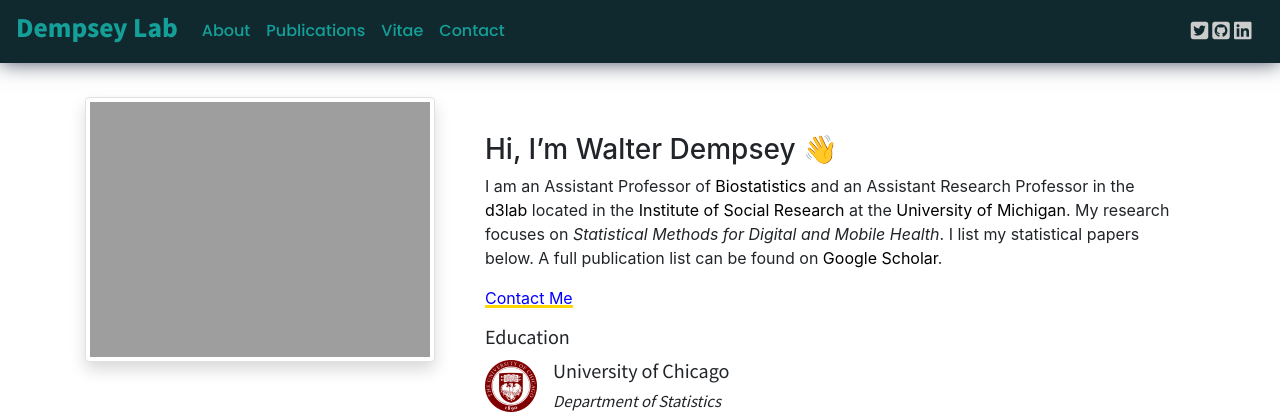
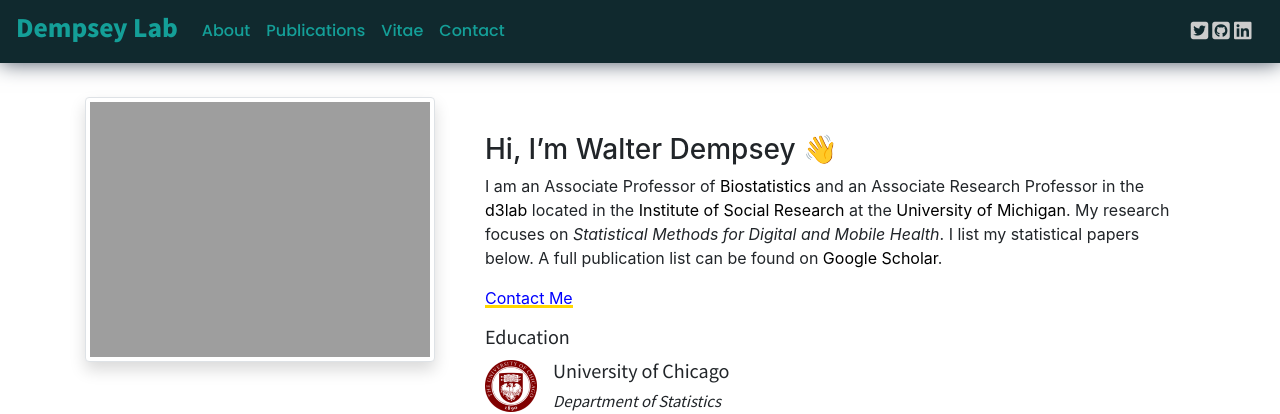
Before and after one commit to wdempsey/wdempsey.netlify, a Jekyll site: the page built from index.md, in a window 1280 px wide. Shown: the top 414 px of the page. Built offline with Jekyll 4.4.1, drawn with Linux system fonts in a browser that asks for light colours; nearby versions of some CDN libraries; comment, search, counter and statistics services are not loaded; our own code applies the rules of GitHub Pages for plain Markdown files.

Commit message:
Update title to Associate Professor
Co-authored-by: Cursor <cursoragent@cursor.com>

```diff
--- a/_config.yml
+++ b/_config.yml
@@ -10,7 +10,7 @@
 
 title: Dempsey Lab
 email: wdem@umich.edu
-description: Professor Walter Dempsey
+description: Associate Professor Walter Dempsey
 baseurl:                                       # the subpath of your site, e.g. /blog
 url: "https://wdempsey.netlify.app/"          # the base hostname & protocol for your site, e.g. http://example.com
 image: /assets/img/dumbarton.png               # used to generate site link preview
@@ -91,7 +91,6 @@ kramdown:
 plugins:
   - jekyll-feed
   - jekyll-scholar
-  - jekyll-environment-variables
 sass:
   sass_dir: _sass
   style: compressed
@@ -116,7 +115,7 @@ exclude:
 # -----JEKYLL SCHOLAR SETTINGS-----------#
 #========================================#
 scholar:
-  last_name: Dumbarton
+  last_name: Dempsey
   style: apa
   locale: en
   source: /_bibliography/
--- a/index.md
+++ b/index.md
@@ -4,6 +4,6 @@ title:
 date: 2023-06-14
 ---
 ### Hi, I'm Walter Dempsey 👋
-I am an Assistant Professor of [Biostatistics](https://sph.umich.edu/biostat/) and an Assistant Research Professor in the [d3lab](http://d3lab-isr.com/) located in the [Institute of Social Research](https://isr.umich.edu/) at the [University of Michigan](https://umich.edu/). My research focuses on *Statistical Methods for Digital and Mobile Health*. I list my statistical papers below. A full publication list can be found on [Google Scholar](https://scholar.google.com/citations?user=TJ5P970AAAAJ&hl=en).
+I am an Associate Professor of [Biostatistics](https://sph.umich.edu/biostat/) and an Associate Research Professor in the [d3lab](http://d3lab-isr.com/) located in the [Institute of Social Research](https://isr.umich.edu/) at the [University of Michigan](https://umich.edu/). My research focuses on *Statistical Methods for Digital and Mobile Health*. I list my statistical papers below. A full publication list can be found on [Google Scholar](https://scholar.google.com/citations?user=TJ5P970AAAAJ&hl=en).
 
 <a href="/contact.html" class="highlighted">Contact Me</a>
```
